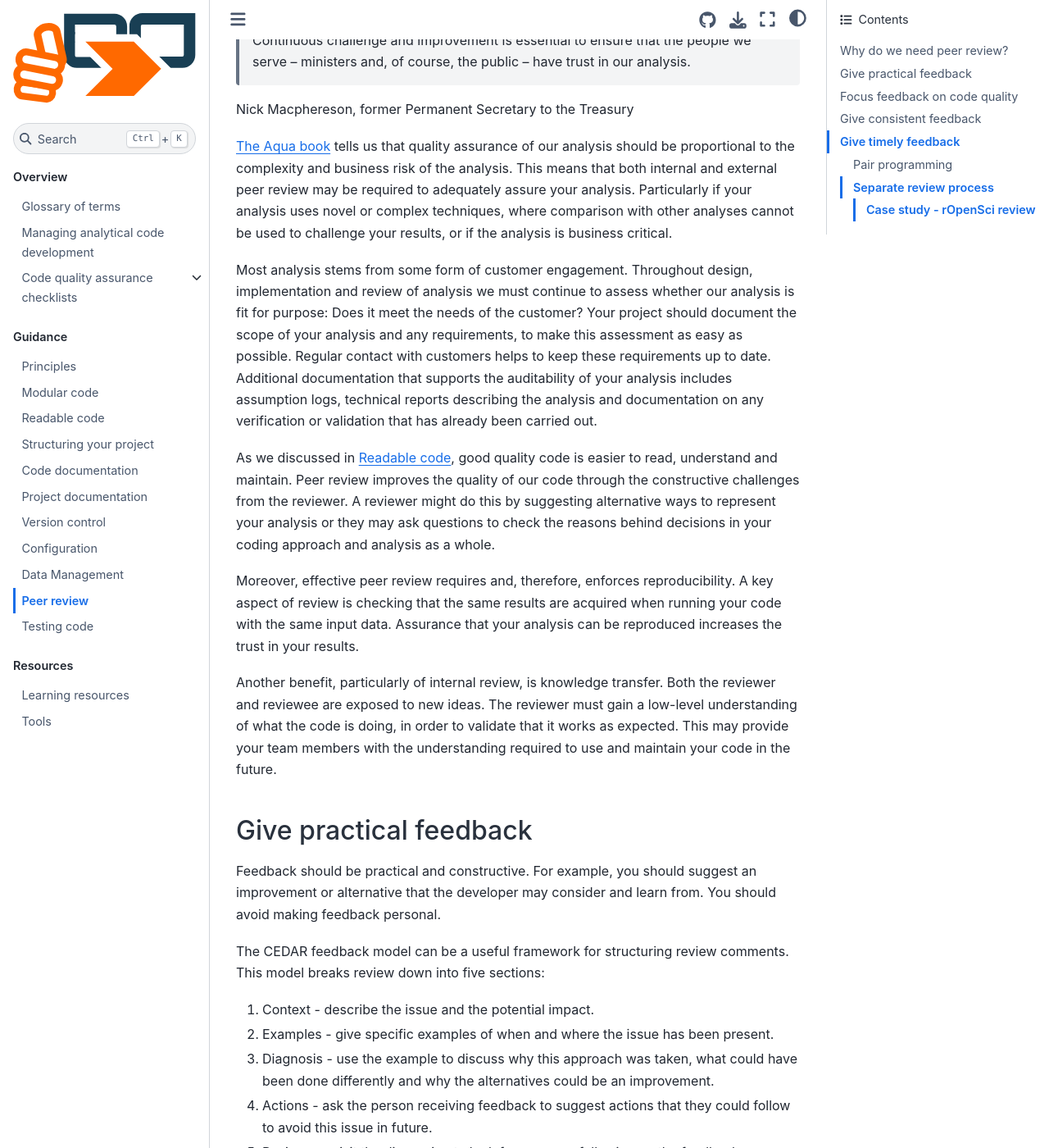
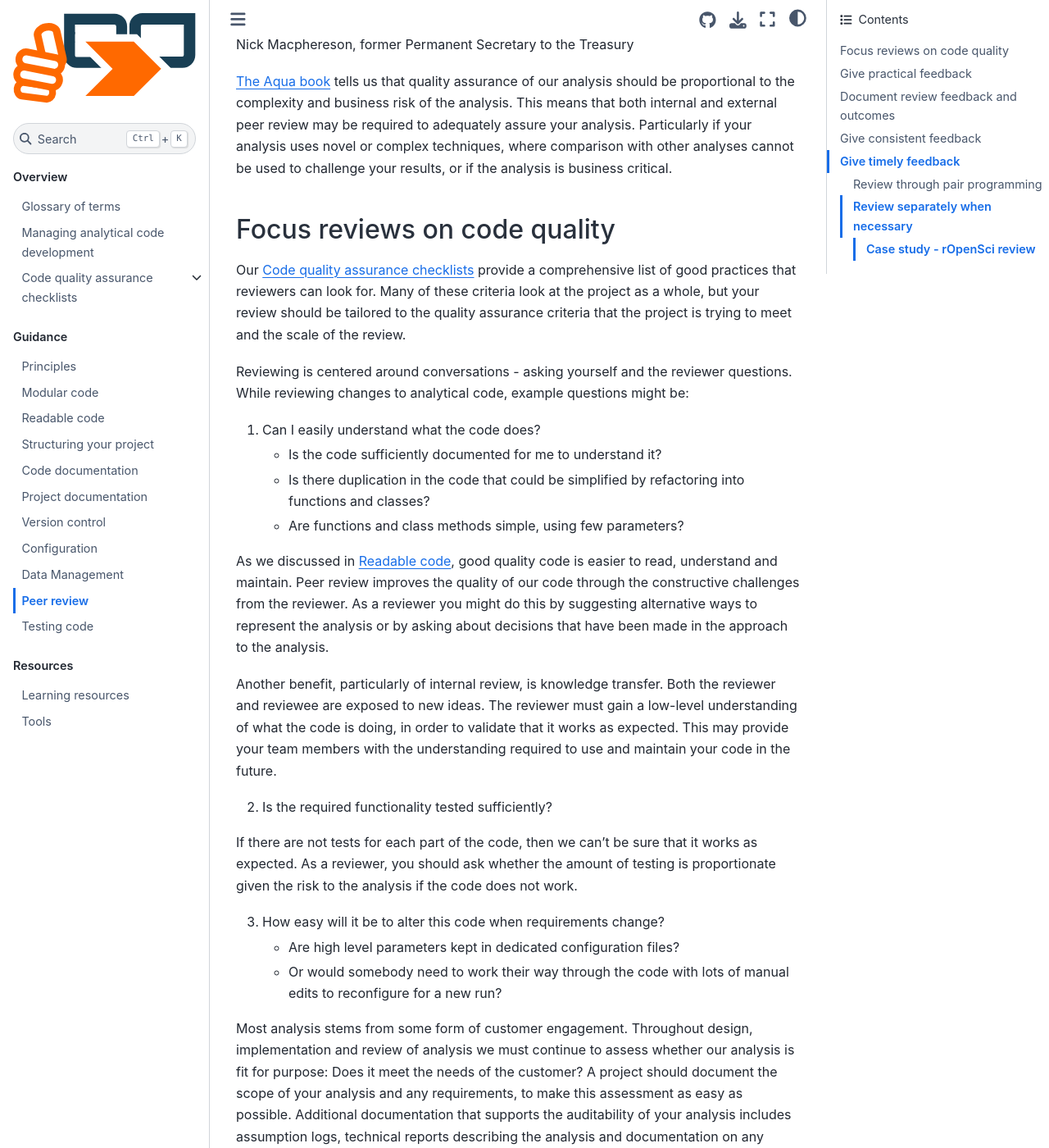
Before and after one commit to best-practice-and-impact/qa-of-code-guidance, a Jupyter Book: the page built from book/peer_review.md, in a window 1280 px wide and 1400 px high, scrolled down 535 px. Shown: the whole window at 82% size. Built offline with Jupyter Book 1.0.4 settings and Sphinx 7.4.7 and the Sphinx Book theme 1.1.4, drawn with Linux system fonts in a browser that asks for light colours; some of the changed text lies outside the part shown.

Commit message:
Finish restructure of review page

````diff
--- a/book/peer_review.md
+++ b/book/peer_review.md
@@ -1,14 +1,12 @@
 # Peer review
 
-Peer review of code is a quality assurance activity, where a developer other than the code's author, views and tests the usage of a piece of code.
+Peer review of code is a quality assurance activity where a developer, other than the code's author, views and tests the usage of a piece of code.
 
 >For analysis to be used to inform a decision it must be possible to assess its utility, reliability, and the degree of validation and verification to which it has been subjected.
 
 [The Aqua book](https://www.gov.uk/government/publications/the-aqua-book-guidance-on-producing-quality-analysis-for-government)
 
-## Why do we need peer review?
-
-Peer review allows a fresh pair of eyes to take a look at your work. It validates that you have taken a correct approach to your analysis and may highlight errors. This constructive feedback helps you to improve your code quality and provides confidence in your work. It acts to make sure that our analysis is fit for purpose.
+Peer review allows a fresh pair of eyes to take a look at your work. It helps to assure that you have taken an appropriate approach to your analysis and may highlight errors in the analysis process. Constructive review feedback helps you to improve your code quality and provides confidence in your work. It acts to assure that our analysis is fit for purpose.
 
 >Continuous challenge and improvement is essential to ensure that the people we serve – ministers and, of course, the public – have trust in our analysis.
 
@@ -16,17 +14,42 @@ Nick Macphereson, former Permanent Secretary to the Treasury
 
 [The Aqua book](https://www.gov.uk/government/publications/the-aqua-book-guidance-on-producing-quality-analysis-for-government) tells us that quality assurance of our analysis should be proportional to the complexity and business risk of the analysis. This means that both internal and external peer review may be required to adequately assure your analysis. Particularly if your analysis uses novel or complex techniques, where comparison with other analyses cannot be used to challenge your results, or if the analysis is business critical.
 
-Most analysis stems from some form of customer engagement. Throughout design, implementation and review of analysis we must continue to assess whether our analysis is fit for purpose: Does it meet the needs of the customer? Your project should document the scope of your analysis and any requirements, to make this assessment as easy as possible. Regular contact with customers helps to keep these requirements up to date. Additional documentation that supports the auditability of your analysis includes assumption logs, technical reports describing the analysis and documentation on any verification or validation that has already been carried out.
+## Focus reviews on code quality
 
-As we discussed in [](readable_code.md), good quality code is easier to read, understand and maintain. Peer review improves the quality of our code through the constructive challenges from the reviewer. A reviewer might do this by suggesting alternative ways to represent your analysis or they may ask questions to check the reasons behind decisions in your coding approach and analysis as a whole.
+Our [](checklists.md) provide a comprehensive list of good practices that reviewers can look for. Many of these criteria look at the project as a whole, but your review should be tailored to the quality assurance criteria that the project is trying to meet and the scale of the review.
 
-Moreover, effective peer review requires and, therefore, enforces reproducibility. A key aspect of review is checking that the same results are acquired when running your code with the same input data. Assurance that your analysis can be reproduced increases the trust in your results.
+Reviewing is centered around conversations - asking yourself and the reviewer questions. While reviewing changes to analytical code, example questions might be:
+
+1. Can I easily understand what the code does?
+    * Is the code sufficiently documented for me to understand it?
+    * Is there duplication in the code that could be simplified by refactoring into functions and classes?
+    * Are functions and class methods simple, using few parameters?
+
+As we discussed in [](readable_code.md), good quality code is easier to read, understand and maintain. Peer review improves the quality of our code through the constructive challenges from the reviewer. As a reviewer you might do this by suggesting alternative ways to represent the analysis or by asking about decisions that have been made in the approach to the analysis.
 
 Another benefit, particularly of internal review, is knowledge transfer. Both the reviewer and reviewee are exposed to new ideas. The reviewer must gain a low-level understanding of what the code is doing, in order to validate that it works as expected. This may provide your team members with the understanding required to use and maintain your code in the future.
 
+2. Is the required functionality tested sufficiently?
+
+If there are not tests for each part of the code, then we can't be sure that it works as expected. As a reviewer, you should ask whether the amount of testing is proportionate given the risk to the analysis if the code does not work.
+
+3. How easy will it be to alter this code when requirements change?
+    * Are high level parameters kept in dedicated configuration files?
+    * Or would somebody need to work their way through the code with lots of manual edits to reconfigure for a new run?
+
+Most analysis stems from some form of customer engagement. Throughout design, implementation and review of analysis we must continue to assess whether our analysis is fit for purpose: Does it meet the needs of the customer? A project should document the scope of your analysis and any requirements, to make this assessment as easy as possible. Additional documentation that supports the auditability of your analysis includes assumption logs, technical reports describing the analysis and documentation on any verification or validation that has already been carried out.
+
+4. Can I generate the same outputs that the analysis claims to produce?
+    * Have dependencies been sufficiently documented?
+    * Is the code version, input data version and configuration recorded?
+
+A key aspect of review is checking that the same results are acquired when running your code with the same input data. Assurance that  analysis can be reproduced increases the trust in the results.
+
+Note that each of these example questions focuses on important quality assurance practices in the code, rather than minor issues like code layout and style.
+
 ## Give practical feedback
 
-Feedback should be practical and constructive. For example, you should suggest an improvement or alternative that the developer may consider and learn from. You should avoid making feedback personal.
+Feedback should be practical and constructive. For example, you should suggest an improvement or alternative that the developer may consider and learn from. Although it may be necessary to highlight specific examples, you should avoid making feedback personal.
 
 The CEDAR feedback model can be a useful framework for structuring review comments. This model breaks review down into five sections:
 1. Context - describe the issue and the potential impact.
@@ -37,27 +60,11 @@ The CEDAR feedback model can be a useful framework for structuring review commen
 
 This approach has been designed from a coaching or mentoring perspective, and can work well in verbal discussion or when giving written feedback.
 
-## Focus feedback on code quality
+## Document review feedback and outcomes
 
-Our [](checklists.md) provide a comprehensive list of good practices that reviewers can look for. Many of these criteria look at the project as a whole, so your review should be tailored to the quality assurance criteria that the project is trying to meet and the scale of the review.
+When you identify issues with code functionality or quality you should suggest improvements to solve these issues. The code developer may respond to your comments to justify why they have taken a certain approach, otherwise they should act on your feedback before using the analysis.
 
-Reviewing is centered around conversations - asking yourself and the reviewer questions. While reviewing changes to analytical code, you could ask yourself:
-* Can I easily understand what the code does?
-    * Is the code sufficiently documented for me to understand it?
-    * Is there duplication in the code that could be simplified by refactoring into functions and classes?
-    * Are functions and class methods simple, using few parameters?
-* Does the code fulfil its requirements?
-* Is the required functionality tested sufficiently?
-* How easy will it be to alter this code when requirements change?
-    * Are high level parameters kept in dedicated configuration files? Or would somebody need to work their way through the code with lots of manual edits to reconfigure for a new run?
-* Can I generate the same outputs that the analysis claims to produce?
-    * Have dependencies been sufficiently documented?
-    * Is the code version, input data version and configuration recorded?
-* Is the code style consistent?
-
-If the answer to any of these questions "no", you should suggest improvements to the code to solve these issues. The developer may respond to your comments to justify why they have taken a certain approach, otherwise they should act on your comments.
-
-Note that these example questions focus on important good quality assurance practices in the code, rather than minor issues like code layout.
+It may be necessary to re-review changes that have resulted from your initial review, to confirm that your feedback has been actioned appropriately.
 
 ```{important}
 It is essential that you document what you have considered in your review and how the developer has responded to your feedback. This documentation should be kept close to the relevant version of the code, so that others can see what has been reviewed. The easiest way to manage this is by using the Merge Request or Pull Request feature on your version control platform to conduct the review. See [](version_control.md) for more information.
@@ -108,15 +115,15 @@ Be critical and clear, but not mean. Ask questions and set actions.
 
 ```
 
-Internal review should be carried out within your teams. Reviewing code from those with more and less experience is beneficial.
+Internal review should be carried out regularly within the development team. Reviewing code written by those with more and less experience that you is beneficial for both reviewer and developer. Similar questions can be asked from both perspectives, for the reviewer to get a good understanding of the approach and decisions behind the analysis.
 
 ## Give timely feedback
 
 It's important that feedback is provided in good time, so that the review process does not hold up development of the code and that issues can be addressed before more code is written using the same practices.
 
-We strongly recommend applying pair programming for code review, as the most timely and practical method. However, a separate review process may be necessary when multiple developers are not available to work at the same time or when reviewing completed work.
+We strongly recommend applying pair programming for code review, as the most timely and practical method. However, a separate review process may be necessary when multiple developers are not available to work at the same time.
 
-### Pair programming
+### Review through pair programming
 
 > Two heads are better than one.
 
@@ -130,7 +137,7 @@ Developers working in pairs can approve changes to code as it is written, howeve
 
 This blog post from the Government Digital Service provides [more detailed steps to apply pair programming](https://gds.blog.gov.uk/2018/02/06/how-to-pair-program-effectively-in-6-steps/).
 
-### Separate review process
+### Review separately when necessary
 
 A separate review involves sharing your code with a reviewer, and receiving written feedback. We describe this as separate, because code development and review are separate and the code author does not need to be present for the review. This type of review is an iterative process, where the reviewer may make additional suggestions until they are satisfied with the code changes.
 
@@ -139,7 +146,7 @@ This form of review works best when changes to the code are small and frequent.
 ```{important}
 If a project is only reviewed when all of the code has been written, this significantly reduces the benefit of review.
 
-There is a much larger burden on the reviewer and any issues that are identified may take a lot of time to fix across the whole project. A reviewer might highlight that certain quality assurance practices have not been used - for example, there has not been enough documentation or automated testing in the project. It would take a substantial amount of effort to add documentation and testing for the whole project. If this was identified earlier, the improved practices could be applied as the remaining code is developed.
+This creates a much larger burden on the reviewer. Additionaly, any issues that are identified may take a lot of time to fix across the whole project. A reviewer might highlight that certain quality assurance practices have not been used - for example, there has not been enough documentation or automated testing in the project. It would take a substantial amount of effort to add documentation and testing for the whole project. If this was identified earlier, the improved practices could be applied as the remaining code is developed.
 ```
 
 When you must carry out a review of larger or complete pieces of work, it may be worth reviewing different aspects of the code in separate sessions. For example, focussing on documentation in one session and functionality in the next.
````
Also changed, not shown: other parts of book/peer_review.md (+1 -1 lines).
